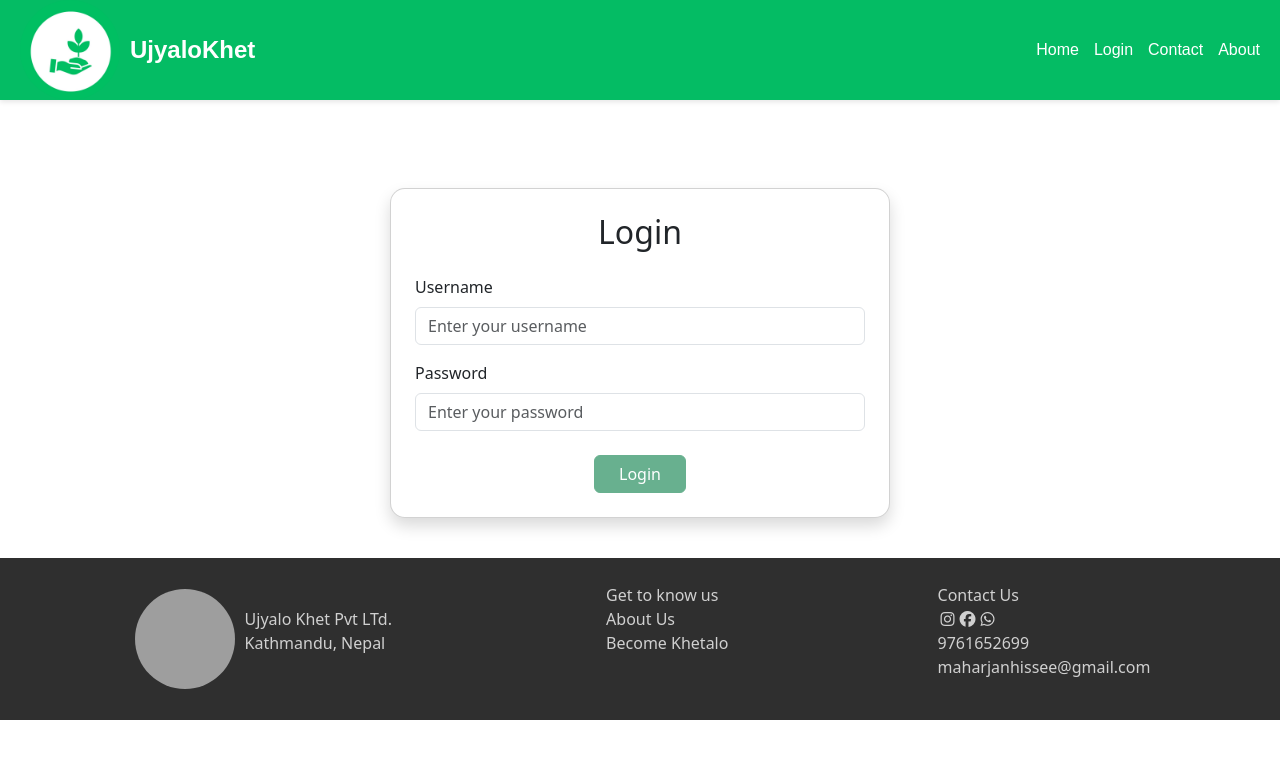
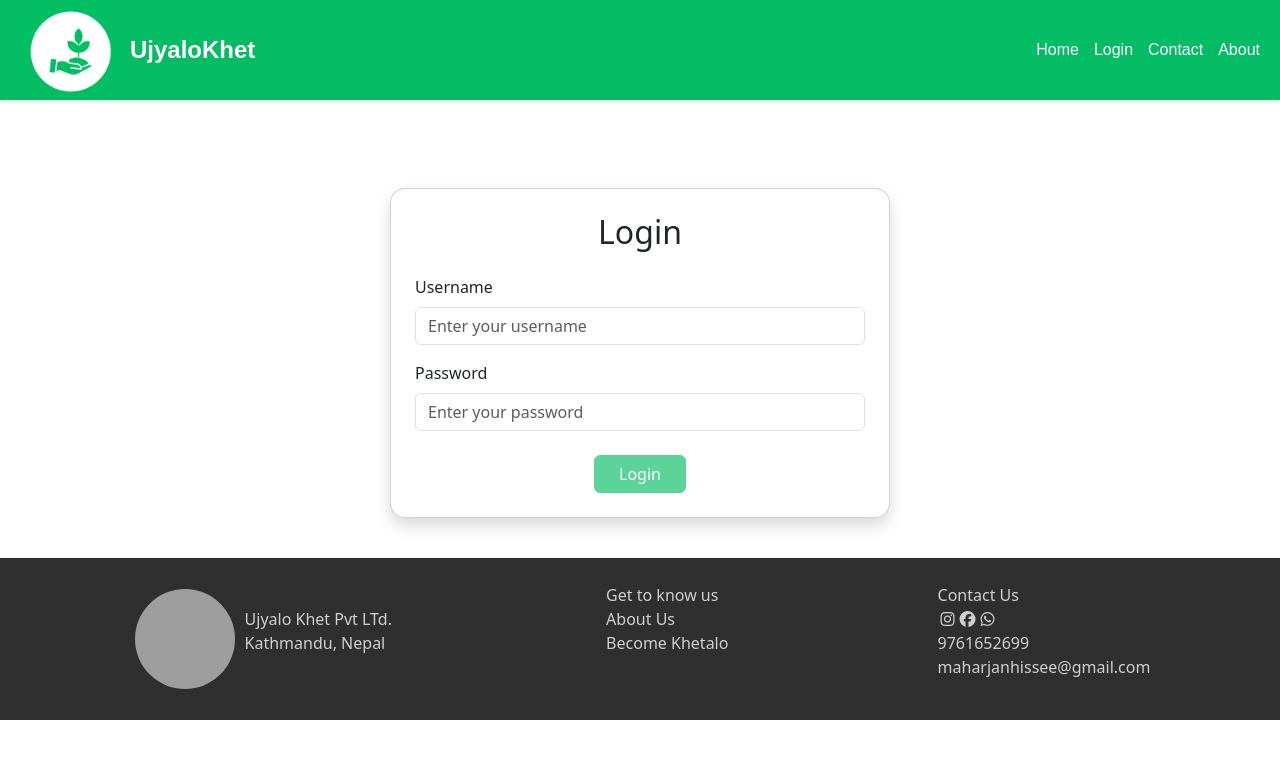
Before and after one commit to Hissee/Ujyalo-Khet, an Angular app: page /login-farmer in a window 1280 px wide. Shown: the top 758 px of the page. Built offline with nearby package versions, Linux system fonts and the light colour scheme; grey boxes are pictures that could not be loaded.

Commit message:
login page for farmer done

```diff
--- a/src/app/login-farmer/login-farmer.component.css
+++ b/src/app/login-farmer/login-farmer.component.css
@@ -8,8 +8,8 @@
 }
 
 .btn-primary {
-  background-color: #198754;
-  border-color: #198754;
+  background-color: var(--primary-color);
+  border-color: var(--primary-color);
 }
 
 .btn-primary:hover {
```
